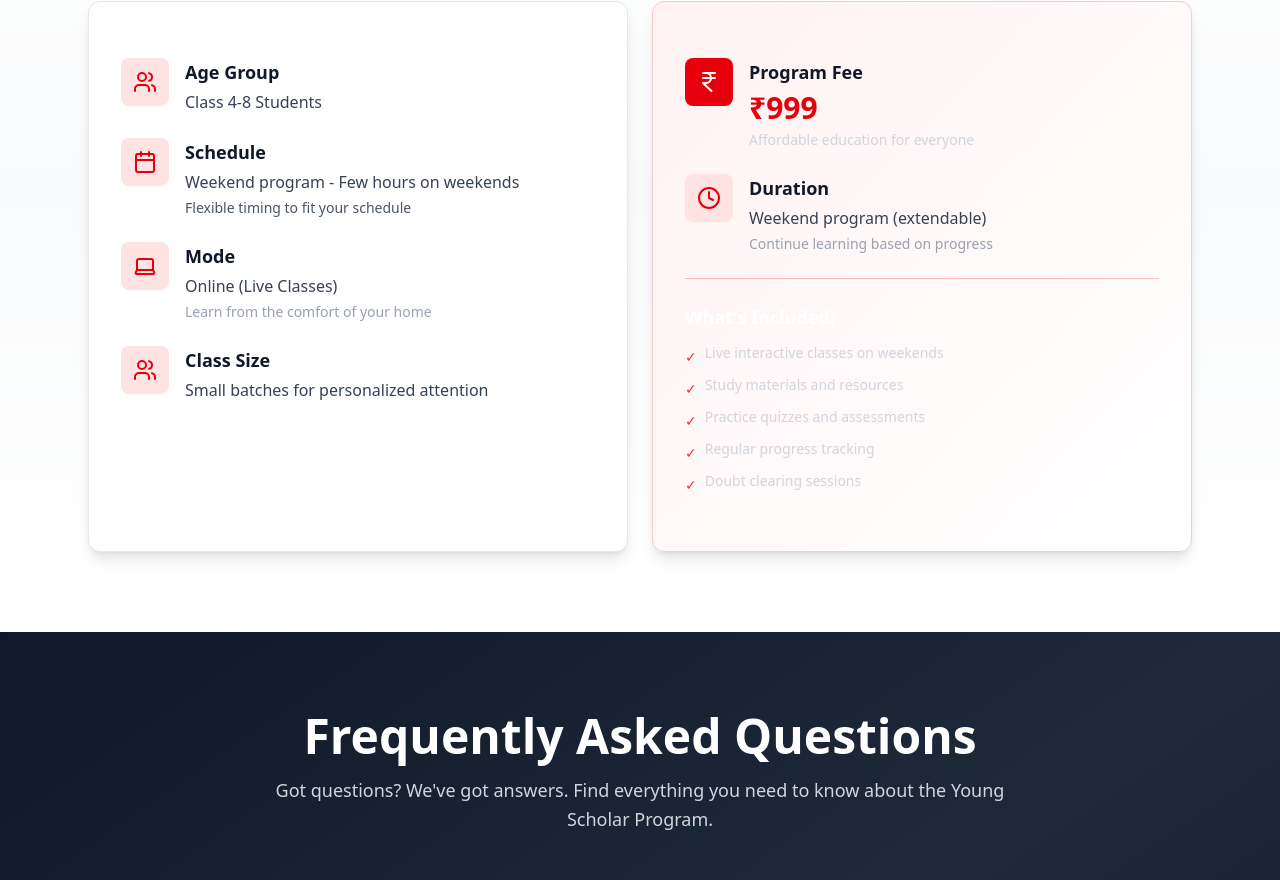
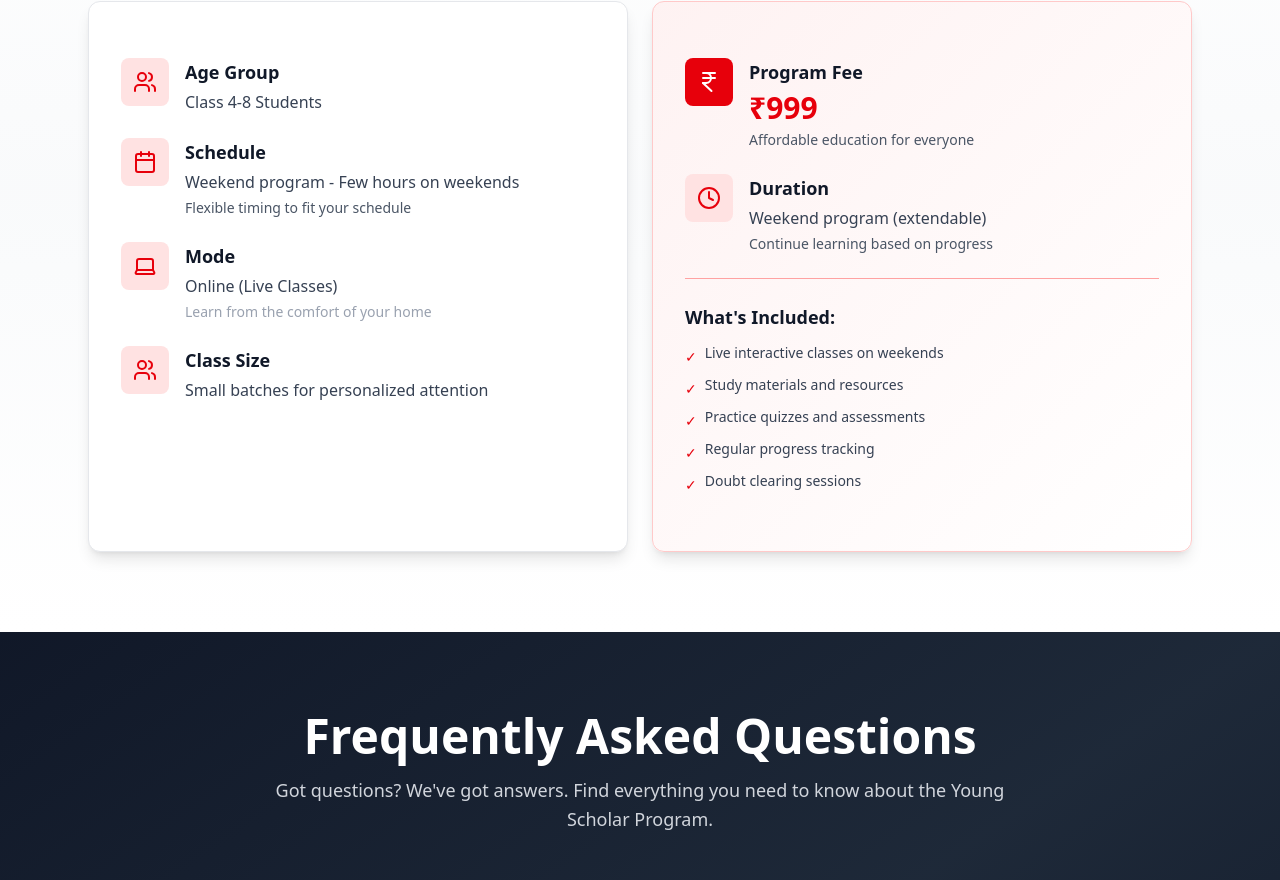
Before and after one commit to myselfabhi/efforteducation, a Next.js app in the folder frontend/: page /young-scholar in a window 1280 px wide. Shown: the part 2794-3674 px from the top of the page. Built offline with nearby package versions, Linux system fonts and the light colour scheme.

Commit message:
feat: update styling in ProgramDetails component for improved readability and visual consistency

```diff
--- a/frontend/src/app/young-scholar/components/ProgramDetails.tsx
+++ b/frontend/src/app/young-scholar/components/ProgramDetails.tsx
@@ -75,7 +75,7 @@ export default function ProgramDetails() {
                   <div>
                     <h3 className="text-lg font-semibold text-gray-900 mb-1">Program Fee</h3>
                     <p className="text-3xl font-bold text-red-600 mb-1">₹999</p>
-                    <p className="text-sm text-gray-300">Affordable education for everyone</p>
+                    <p className="text-sm text-gray-600">Affordable education for everyone</p>
                   </div>
                 </div>
 
@@ -86,32 +86,32 @@ export default function ProgramDetails() {
                   <div>
                     <h3 className="text-lg font-semibold text-gray-900 mb-1">Duration</h3>
                     <p className="text-gray-700">Weekend program (extendable)</p>
-                    <p className="text-sm text-gray-400 mt-1">Continue learning based on progress</p>
+                    <p className="text-sm text-gray-600 mt-1">Continue learning based on progress</p>
                   </div>
                 </div>
 
-                <div className="pt-6 border-t border-red-500/30">
-                  <h3 className="text-lg font-semibold text-white mb-3">What&apos;s Included:</h3>
-                  <ul className="space-y-2 text-sm text-gray-300">
+                <div className="pt-6 border-t border-red-300">
+                  <h3 className="text-lg font-semibold text-gray-900 mb-3">What&apos;s Included:</h3>
+                  <ul className="space-y-2 text-sm text-gray-700">
                     <li className="flex items-start gap-2">
-                      <span className="text-red-500 mt-1">✓</span>
-                      <span>Live interactive classes on weekends</span>
+                      <span className="text-red-600 mt-1">✓</span>
+                      <span className="font-medium">Live interactive classes on weekends</span>
                     </li>
                     <li className="flex items-start gap-2">
-                      <span className="text-red-500 mt-1">✓</span>
-                      <span>Study materials and resources</span>
+                      <span className="text-red-600 mt-1">✓</span>
+                      <span className="font-medium">Study materials and resources</span>
                     </li>
                     <li className="flex items-start gap-2">
-                      <span className="text-red-500 mt-1">✓</span>
-                      <span>Practice quizzes and assessments</span>
+                      <span className="text-red-600 mt-1">✓</span>
+                      <span className="font-medium">Practice quizzes and assessments</span>
                     </li>
                     <li className="flex items-start gap-2">
-                      <span className="text-red-500 mt-1">✓</span>
-                      <span>Regular progress tracking</span>
+                      <span className="text-red-600 mt-1">✓</span>
+                      <span className="font-medium">Regular progress tracking</span>
                     </li>
                     <li className="flex items-start gap-2">
-                      <span className="text-red-500 mt-1">✓</span>
-                      <span>Doubt clearing sessions</span>
+                      <span className="text-red-600 mt-1">✓</span>
+                      <span className="font-medium">Doubt clearing sessions</span>
                     </li>
                   </ul>
                 </div>
```
